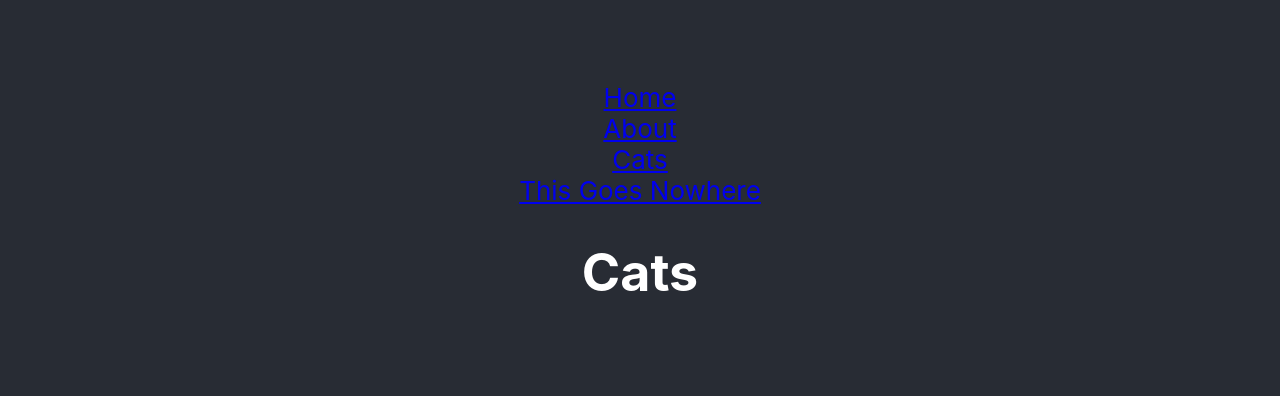
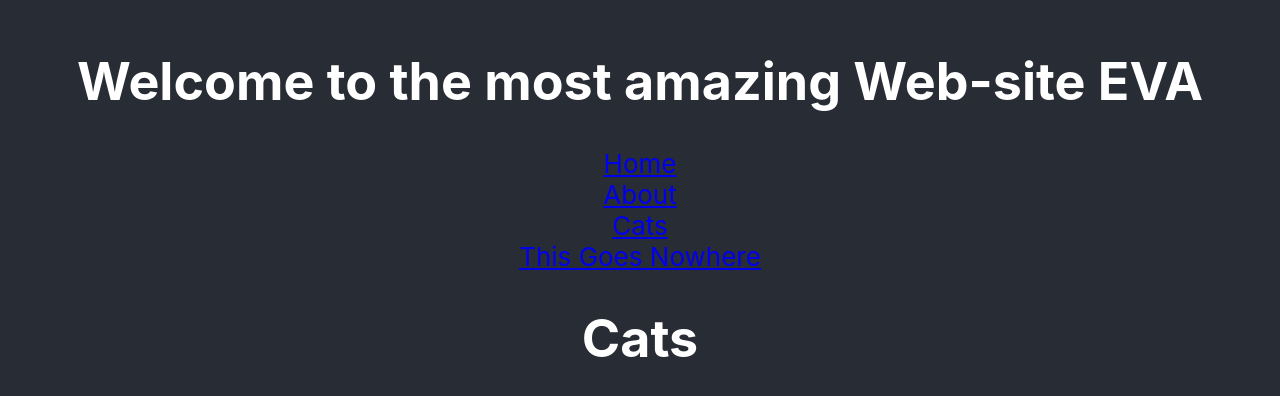
Before and after one commit to A-DiRusso/react-router-lecture, a React (Create React App) app: page /cats in a window 1280 px wide. Shown: the part 190-586 px from the top of the page. Built offline with nearby package versions, Linux system fonts and the light colour scheme.

Commit message:
adds Header and redirect examples

```diff
--- a/src/App.js
+++ b/src/App.js
@@ -4,6 +4,8 @@ import Home from './Home';
 import About from './About';
 import Cats from './Cats';
 import PageNotFound from './PageNotFound';
+import Header from './Header';
+
 import {
   Link,
   Route,
@@ -14,7 +16,8 @@ function App() {
   return (
     <div className="App">
       <header className="App-header">
-      <Link to="/">Home</Link>
+        <Header />
+        <Link to="/">Home</Link>
         <Link to="/about">About</Link>
         <Link to="/cats">Cats</Link>
         <Link to="knowhere">This Goes Nowhere</Link>
--- /dev/null
+++ b/src/Header.js
@@ -0,0 +1,11 @@
+import React from 'react'
+
+function Header(props) {
+    return (
+        <div>
+            <h1>Welcome to the most amazing Web-site EVA</h1>
+        </div>
+
+    )
+}
+export default Header;
```
